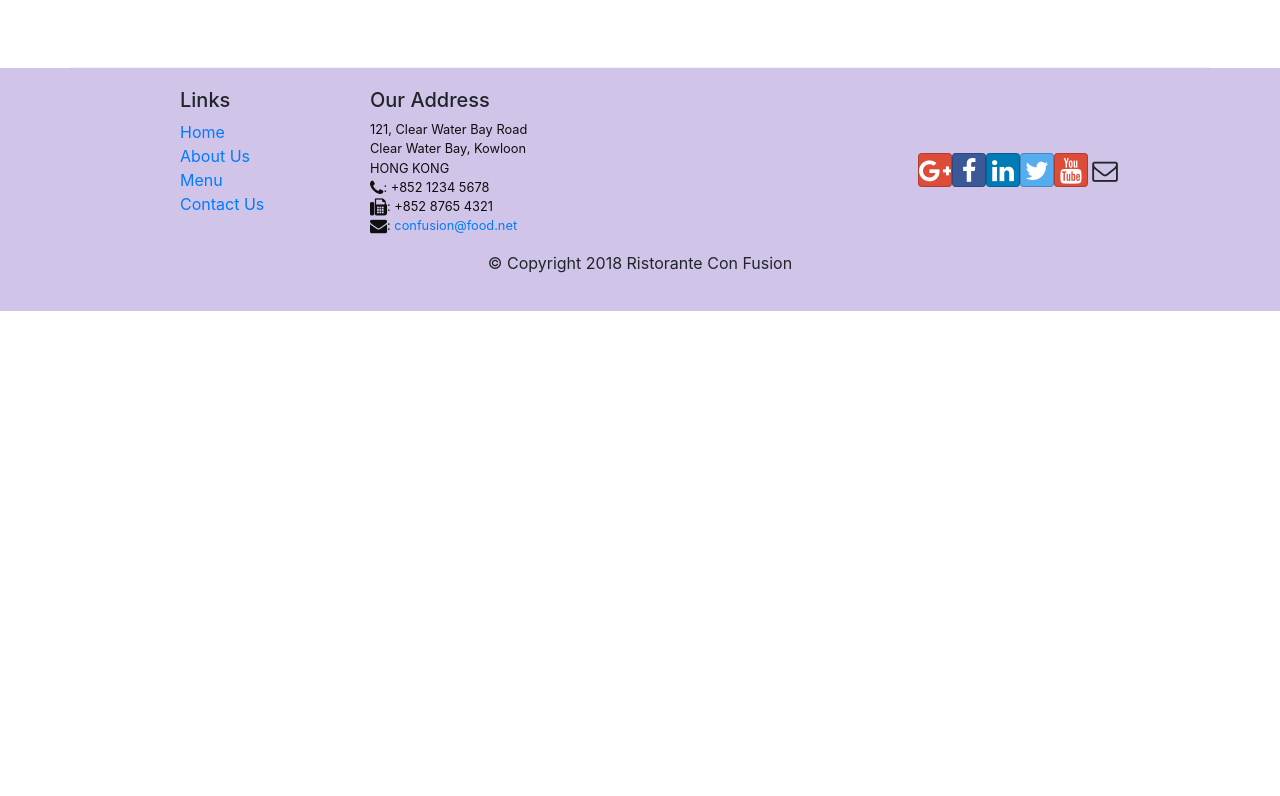
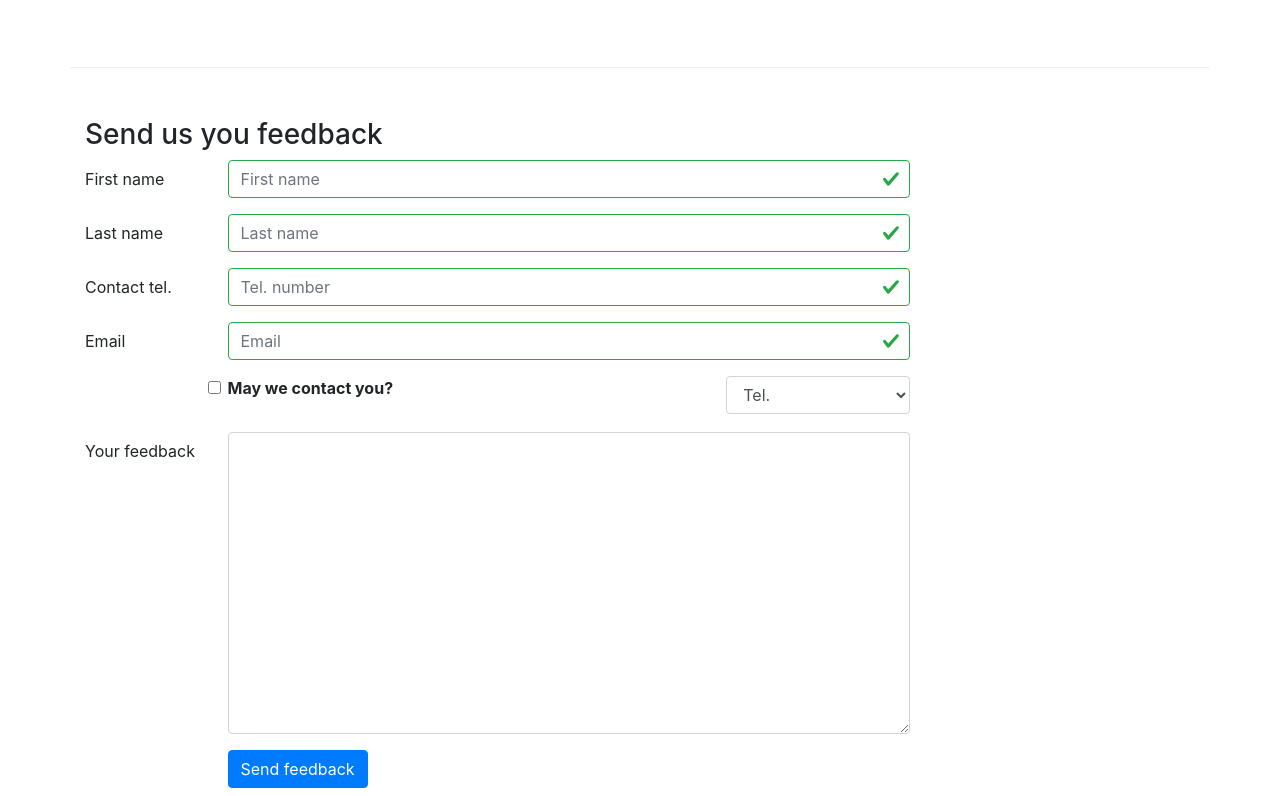
Before and after one commit to Daniyal-Naeem/MyReactApp, a React (Create React App) app: page /contactus in a window 1280 px wide. Shown: the part 824-1620 px from the top of the page. Before the commit the page ends 1135 px from the top, so only its background shows below. Built offline with nearby package versions, Linux system fonts and the light colour scheme.

Commit message:
controlled forms

```diff
--- a/src/components/ContactComponent.js
+++ b/src/components/ContactComponent.js
@@ -1,18 +1,95 @@
-import React from 'react';
-import { Breadcrumb, BreadcrumbItem } from 'reactstrap';
+import React, { Component } from 'react';
+import { Breadcrumb, BreadcrumbItem, Button, Form, FormGroup, Label, Input, Col, FormFeedback } from 'reactstrap';
 import { Link } from 'react-router-dom';
 
+class Contact extends Component {
 
-function Contact(props) {
-    return(
+    constructor(props) {
+        super(props);
+
+        this.state = {
+            firstname: '',
+            lastname: '',
+            telnum: '',
+            email: '',
+            agree: false,
+            contactType: 'Tel.',
+            message: '',
+            touched: {
+                firstname: false,
+                lastname: false,
+                telnum: false,
+                email: false
+            }
+        };
+
+        this.handleSubmit = this.handleSubmit.bind(this);
+        this.handleInputChange = this.handleInputChange.bind(this);
+        this.handleBlur = this.handleBlur.bind(this);
+    }
+
+    handleInputChange(event) {
+        const target = event.target;
+        const value = target.type === 'checkbox' ? target.checked : target.value;
+        const name = target.name;
+
+        this.setState({ [name]: value })
+    }
+
+    handleSubmit(event) {
+        console.log('current state:', this.state);
+        event.preventDefault();
+    }
+
+    handleBlur = (field) => (evt) => {
+        this.setState({
+            touched: { ...this.state.touched, [field]: true}
+        });
+    }
+
+    validate(firstname, lastname, telnum, email) {
+        const errors = {
+            firstname: '',
+            lastname: '',
+            telnum: '',
+            email: ''
+        };
+
+        if (this.state.touched.firstname && firstname.length < 3)
+            errors.firstname = 'First name should be >= 3 characters';
+        else if (this.state.touched.firstname && firstname.length > 10)
+            errors.firstname = 'First name shouldbe <= 10 characters';
+
+        if (this.state.touched.lastname && lastname.length < 3)
+            errors.lastname = 'Last name should be >= 3 characters';
+        else if (this.state.touched.lastname && lastname.length > 10)
+            errors.lastname = 'Last name shouldbe <= 10 characters';
+
+        const reg = /^\d+$/;
+
+        if (this.state.touched.telnum && !reg.test(telnum))
+            errors.telnum = 'tel number should contain only numbers';
+
+        if (this.state.touched.email && email.split('').filter(x => x === '@').length !== 1)
+            errors.email = 'email should contain an @ sign';
+
+        return errors;
+    };
+
+    render() {
+        const errors = this.validate(this.state.firstname, this.state.lastname, this.state.telnum, this.state.email);
+
+
+
+        return (
             <div className="container">
                 <div className="row">
                     <Breadcrumb>
-                    <BreadcrumbItem><Link to="/home">Home</Link></BreadcrumbItem>
-                    <BreadcrumbItem active>Contact Us</BreadcrumbItem>
+                        <BreadcrumbItem><Link to='/home'>Home</Link></BreadcrumbItem>
+                        <BreadcrumbItem>Contact us</BreadcrumbItem>
                     </Breadcrumb>
                     <div className="col-12">
-                    <h3>Contact Us</h3>
+                        <h3>Contact us</h3>
                         <hr />
                     </div>
                 </div>
@@ -42,8 +119,81 @@
                         </div>
                     </div>
                 </div>
+                <div className="row row-content">
+                    <div className="col-12">
+                        <h3>Send us you feedback</h3>
+                    </div>
+                    <div className="col-12 col-md-9">
+                        <Form onSubmit={this.handleSubmit}>
+                            <FormGroup row>
+                                <Label htmlFor="firstname" md={2}>First name</Label>
+                                <Col md={10}>
+                                    <Input type="text" id="firstname" name="firstname" placeholder="First name" value={this.state.firstname} valid={errors.firstname === ''} invalid={errors.firstname !== ''} onChange={this.handleInputChange} onBlur={this.handleBlur('firstname')} />
+                                    <FormFeedback>{errors.firstname}</FormFeedback>
+                                </Col>
+                            </FormGroup>
+
+                            <FormGroup row>
+                                <Label htmlFor="lastname" md={2}>Last name</Label>
+                                <Col md={10}>
+                                    <Input type="text" id="lastname" name="lastname" placeholder="Last name" value={this.state.lastname} valid={errors.lastname === ''} invalid={errors.lastname !== ''} onChange={this.handleInputChange} onBlur={this.handleBlur('lastname')} />
+                                    <FormFeedback>{errors.lastname}</FormFeedback>
+                                </Col>
+                            </FormGroup>
+
+                            <FormGroup row>
+                                <Label htmlFor="telnum" md={2}>Contact tel.</Label>
+                                <Col md={10}>
+                                    <Input type="tel" id="telnum" name="telnum" placeholder="Tel. number" value={this.state.telnum} valid={errors.telnum === ''} invalid={errors.telnum !== ''} onChange={this.handleInputChange} onBlur={this.handleBlur('telnum')} />
+                                    <FormFeedback>{errors.telnum}</FormFeedback>
+                                </Col>
+                            </FormGroup>
+
+                            <FormGroup row>
+                                <Label htmlFor="email" md={2}>Email</Label>
+                                <Col md={10}>
+                                    <Input type="email" id="email" name="email" placeholder="Email" value={this.state.email} valid={errors.email === ''} invalid={errors.email !== ''} onChange={this.handleInputChange} onBlur={this.handleBlur('email')} />
+                                    <FormFeedback>{errors.email}</FormFeedback>
+                                </Col>
+                            </FormGroup>
+
+
+                            <FormGroup row>
+                                <Col md={{ size: 6, offset: 2 }}>
+                                    <FormGroup>
+                                        <Label check>
+                                            <Input type="checkbox" name="agree" checked={this.state.agree} onChange={this.handleInputChange} /> {' '}
+                                            <strong>May we contact you?</strong>
+                                        </Label>
+                                    </FormGroup>
+                                </Col>
+                                <Col md={{ size: 3, offset: 1 }}>
+                                    <Input type="select" name="contactType" value={this.state.contactType} onChange={this.handleInputChange} >
+                                        <option>Tel.</option>
+                                        <option>Email</option>
+                                    </Input>
+                                </Col>
+                            </FormGroup>
+
+                            <FormGroup row>
+                                <Label htmlFor="feedback" md={2}>Your feedback</Label>
+                                <Col md={10}>
+                                    <Input type="textarea" id="message" name="message" rows="12" value={this.state.message} onChange={this.handleInputChange} />
+                                </Col>
+                            </FormGroup>
+
+                            <FormGroup row>
+                                <Col md={{ size: 10, offset: 2 }}>
+                                    <Button type="submit" color="primary">Send feedback</Button>
+                                </Col>
+                            </FormGroup>
+
+                        </Form>
+                    </div>
+                </div>
             </div>
         );
+    };
 }
 
 export default Contact;
```
Lines whose indentation alone changed are shown as unchanged.
